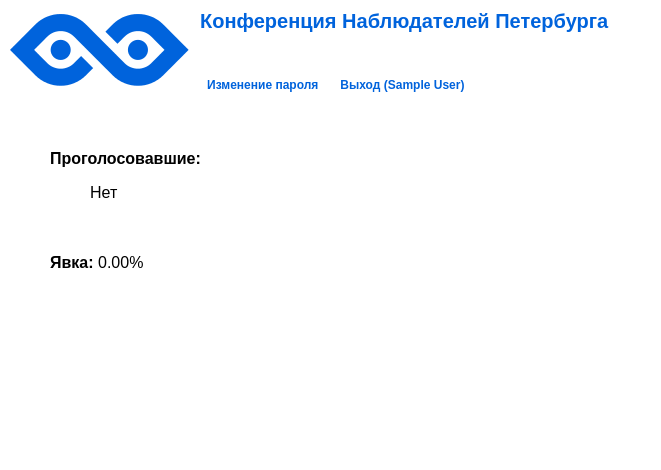
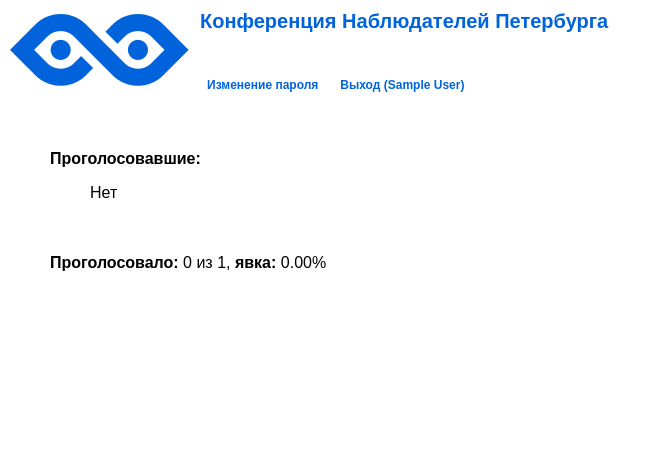
Before and after one commit to spbelect/spbelect-voting, a Django app: page /voters/ in a window 1280 px wide. Shown: the top 470 px of the page, without its empty margins (0-661 px from the left). Run offline with Django 3.2, Linux system fonts and the light colour scheme; the visitor is signed in with stand-in values (Sample User, id 1); data comes from the database, SQL or seed files in the repository; parts of the project's set-up code (start-up, migrations or seed data) failed here and were passed over.

Commit message:
apdate voters page

```diff
--- a/polling/templates/voters.html
+++ b/polling/templates/voters.html
@@ -17,7 +17,7 @@
 
 <br /><br />
 
-<b>Явка:</b> {{ presence|floatformat:2 }}%
+<b>Проголосовало:</b> {{ voters|length }} из {{ members }}, <b>явка:</b> {{ presence|floatformat:2 }}%
 
 </div>
 {% endblock content %}
--- a/polling/views.py
+++ b/polling/views.py
@@ -75,6 +75,8 @@ def answer(request, id=None):
 def voters(request):
     voters = User.objects.filter(user_replies__isnull=False).order_by('first_name', 'last_name')
 
-    presence = float(len(voters))/User.objects.count() * 100
+    members = User.objects.count()
+
+    presence = float(len(voters))/members * 100
 
     return TemplateResponse(request, 'voters.html', locals())
```
